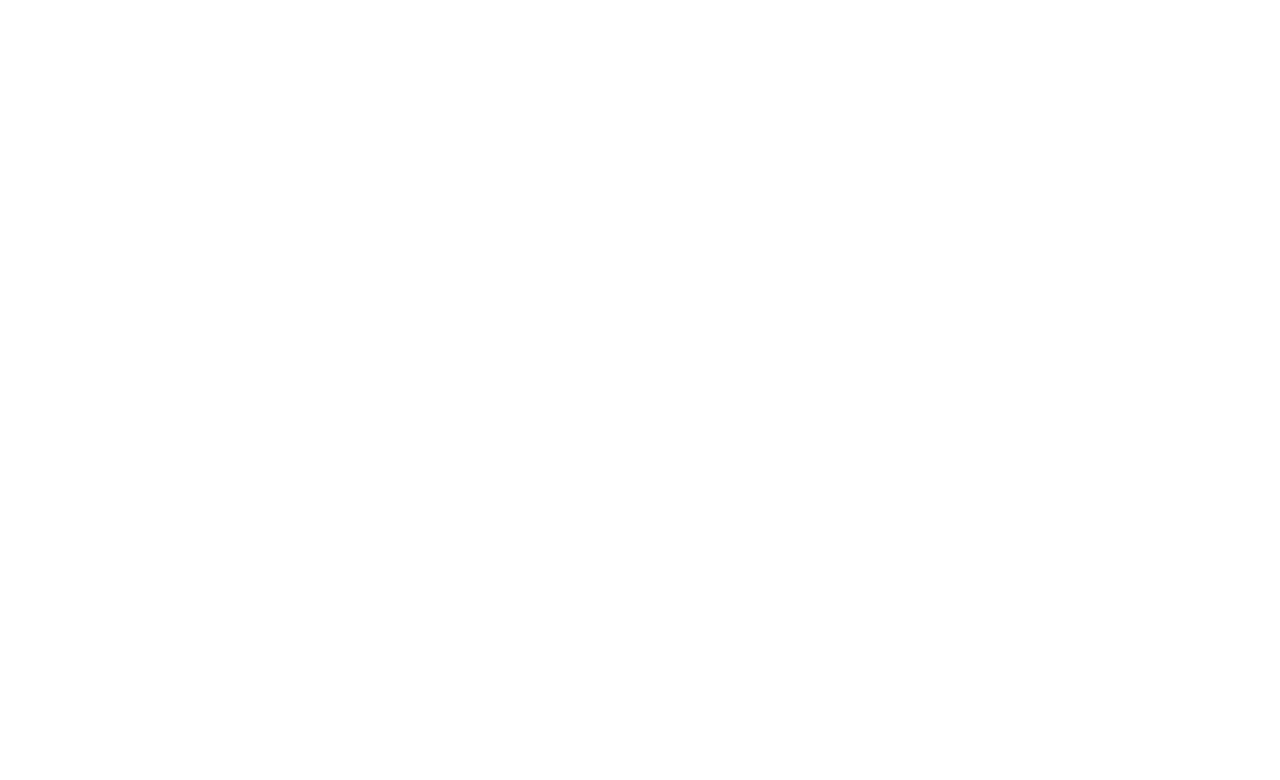
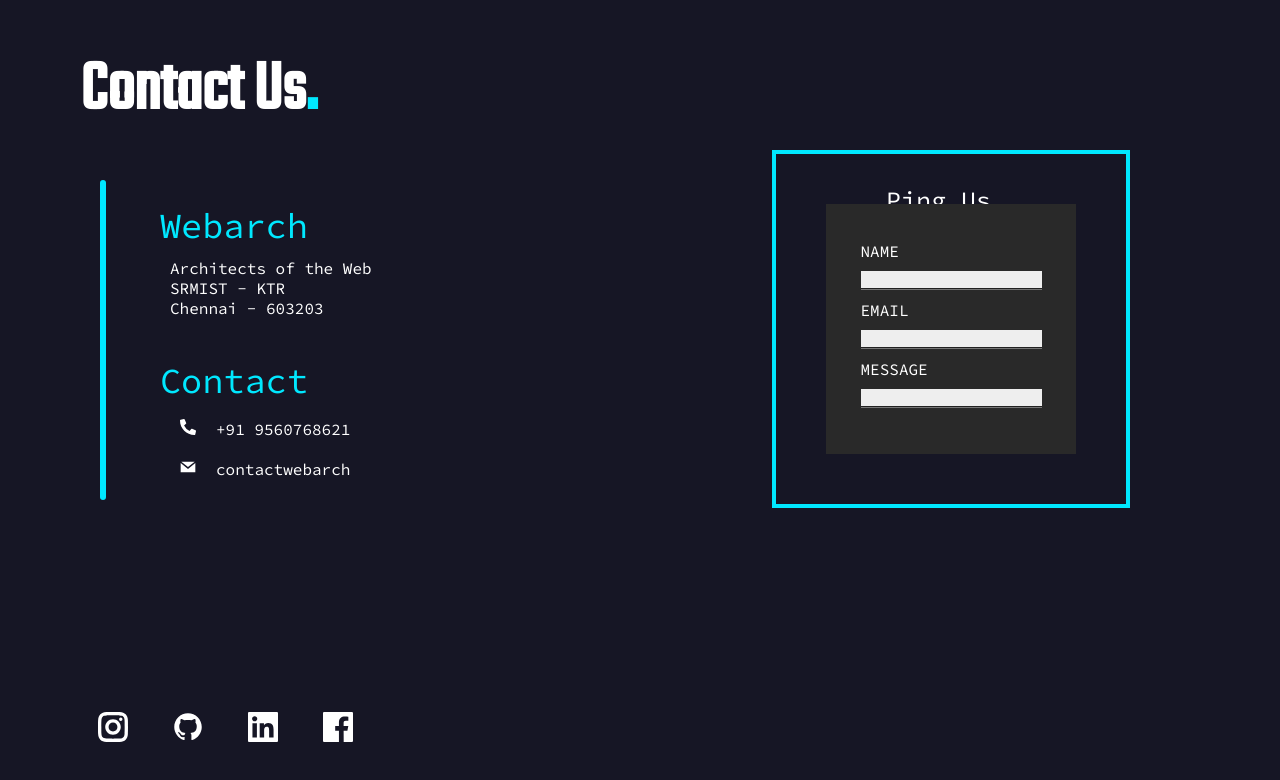
Before and after one commit to pranjay-poddar/webarchsite2021, a React (Create React App) app: page /contact in a window 1280 px wide. Shown: the top 780 px of the page. Built offline with nearby package versions, Linux system fonts and the light colour scheme.

Commit message:
basic layout and styling code

```diff
--- a/package.json
+++ b/package.json
@@ -10,6 +10,7 @@
     "react": "^17.0.2",
     "react-bootstrap": "^2.0.0-beta.6",
     "react-dom": "^17.0.2",
+    "react-icons": "^4.2.0",
     "react-router-dom": "^5.3.0",
     "react-scripts": "4.0.3",
     "web-vitals": "^1.1.2"
--- /dev/null
+++ b/src/containers/Contact-Us/ContactUs.css
@@ -0,0 +1,134 @@
+.contact{
+    background-color: var(--bg-plain);
+	height: 100vh;
+	display: flex;
+	flex-direction: column;
+	color: white;
+    padding: 5vh 10vh 10vh 10vh;
+    overflow-x: hidden;
+}
+
+.contact h1{
+    font-size: var(--font-size-lg);
+    font-family: var(--section-font);
+    display: inline-block;
+    margin: 0;
+}
+
+.contact h1 span{
+    color: var(--webarch-blue);
+}
+
+.contact .vertical{
+        border-left: 6px solid var(--webarch-blue);
+        height: 320px;
+        position:absolute;
+        left: 100px;
+        top: 180px;
+        border-radius: 15px;
+        position: absolute;
+        display: inline-block;
+}
+
+.contact .contact-address{
+    position: relative;
+    left: 80px;
+    top: 60px;
+}
+
+.contact .contact-details{
+    position: relative;
+    left: 80px;
+    top: 90px;
+}
+
+.contact .contact-address .contact-address-title, .contact .contact-details .contact-details-title{
+    color: var(--webarch-blue);
+    font-size: var(--font-size-small);
+}
+
+.contact .contact-address div p{
+    margin: 10px;
+}
+
+.contact .contact-details .contact-detail-effect{
+    display: inline-block;
+    transition: all 0.3s ease-in-out;
+}
+
+.contact .contact-details .contact-detail-effect:hover{
+    cursor: pointer;
+    color: var(--webarch-blue);
+    transform: scale(1.5);
+}
+
+.contact .contact-details p span{
+    padding: 20px;
+
+}
+
+.contact .icons{
+    width: 300px;
+    display: flex;
+    justify-content: space-around;
+    font-size: 30px;
+    position: absolute;
+    left: 75px;
+    bottom: 50px;
+    transition: all 0.3s ease-in-out;
+}
+
+.contact .icons .icon-styles:hover{
+    cursor: pointer;
+    color: var(--webarch-blue);
+    transform: scale(1.5);
+}
+
+.contact .form{
+    display: flex;
+    height: 350px;
+    width: 350px;
+    position: absolute;
+    right: 150px;
+    top: 150px;
+    border: 4px solid var(--webarch-blue);
+}
+
+.contact .form .form-title{
+    font-family: var(source-code-pro);
+    font-size: 25px;
+    position: absolute;
+    top: 30px;
+    left: 110px;
+}
+
+.contact .form .form-content{
+    width: 250px;
+    height: 250px;
+    display: flex;
+    justify-content: center;
+    align-items: center;
+    position: relative;
+    top: 50px;
+    left: 50px;
+    background-color:#292929;
+}
+
+input[type=text], input[type=email]{
+    display: block;
+    margin-bottom: 10px;
+    border-top-style: hidden;
+    border-right-style: hidden;
+    border-left-style: hidden;
+    border-bottom-style: groove;
+    background-color: #eee;
+}
+
+.no-outline:focus {
+    outline: none;
+  }
+
+label{
+    display: block;
+    margin-bottom: 10px;
+}
--- /dev/null
+++ b/src/containers/Contact-Us/ContactUs.js
@@ -0,0 +1,85 @@
+import React from "react";
+
+import { GrInstagram } from "react-icons/gr";
+import { GrGithub } from "react-icons/gr";
+import { GrLinkedin } from "react-icons/gr";
+import { GrFacebook } from "react-icons/gr";
+import { FaPhoneAlt } from "react-icons/fa";
+import { GrMail } from "react-icons/gr";
+
+import './ContactUs.css'
+
+const ContactUs = () => {
+
+    return (
+        <div className="contact">
+            <h1>Contact Us<span>.</span></h1>
+            <div className="vertical"></div>
+            <div className="contact-address">
+                <div className="contact-address-title">
+                    Webarch
+                </div>
+                <div>
+                    <p>Architects of the Web<br />
+                        SRMIST - KTR<br />
+                        Chennai - 603203
+                    </p>
+                </div>
+            </div>
+            <div className="contact-details">
+                <div className="contact-details-title">
+                    Contact
+                </div>
+                <div>
+
+                    <p>
+                        <div className="contact-detail-effect">
+                            <span>
+                                <FaPhoneAlt />
+                            </span>
+                            +91 9560768621 <br /><br />
+                        </div>
+                        <br />
+                        <div className="contact-detail-effect">
+                            <span>
+                                <GrMail />
+                            </span>
+                            contactwebarch<br />
+                        </div>
+                    </p>
+                </div>
+            </div>
+            <div className="icons">
+                <div className="icon-styles">
+                    <GrInstagram />
+                </div>
+                <div className="icon-styles">
+                    <GrGithub />
+                </div>
+                <div className="icon-styles">
+                    <GrLinkedin />
+                </div>
+                <div className="icon-styles">
+                    <GrFacebook />
+                </div>
+            </div>
+            <div className="form">
+                <div className="form-title">
+                    <span>Ping Us</span>
+                </div>
+                <div className="form-content">
+                    <form>
+                        <label>NAME</label>
+                        <input type="text" className="no-outline"></input>
+                        <label>EMAIL</label>
+                        <input type="email"></input>
+                        <label>MESSAGE</label>
+                        <input type="text"></input>
+                    </form>
+                </div>
+            </div>
+        </div>
+    );
+};
+
+export default ContactUs;
--- a/src/containers/Home.js
+++ b/src/containers/Home.js
@@ -14,6 +14,7 @@ const Home = () => {
                 </a>
                 <Link to="/">Home</Link>
                 <Link to="/team">Team</Link>
+                <Link to="/contact">Contact Us</Link>
             </header>
         </div>
     );
--- a/src/containers/Main.js
+++ b/src/containers/Main.js
@@ -2,6 +2,7 @@ import { Switch, Route } from 'react-router-dom';
 import './Main.css';
 import Home from './Home';
 import Team from './Team';
+import ContactUs from './Contact-Us/ContactUs';
 
 function Main() {
 	return (
@@ -10,9 +11,12 @@ function Main() {
 				<Route exact path="/">
 					<Home />
 				</Route>
-                <Route exact path='/team'>
-                    <Team />
-                </Route>
+				<Route exact path='/team'>
+					<Team />
+				</Route>
+				<Route exact path='/contact'>
+					<ContactUs />
+				</Route>
 			</Switch>
 		</div>
 	);
--- a/src/index.css
+++ b/src/index.css
@@ -1,7 +1,7 @@
 @import url('https://fonts.googleapis.com/css2?family=Source+Code+Pro&family=Teko&display=swap');
 
 :root{
-  font-size: 62.5%;
+  //font-size: 62.5%;
   --font-size-small: 2.2rem;
   --font-size-default: 3.8rem;
   --font-size-lg: 4.5rem;
```
Also changed, not shown: src/containers/Contact-Us/assets/bg1.jpg (added), 1 other file (tests, documents, lock files or other folders).
